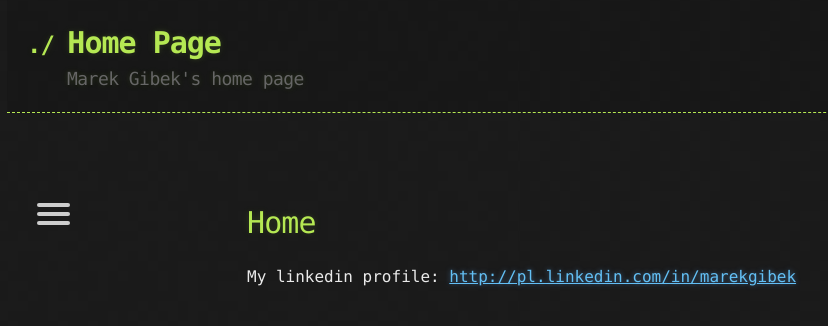
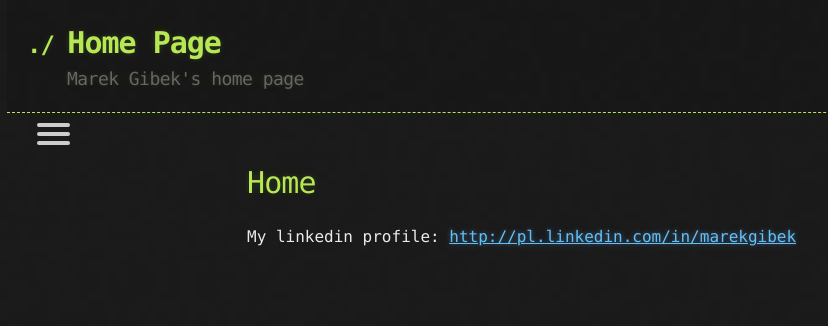
Before and after one commit to marek-g/marek-g.github.io, a Jekyll site: the page built from index.md, in a window 1280 px wide. Shown: the top 326 px of the page, without its empty margins (13-841 px from the left). Built offline with Jekyll 4.4.1, drawn with Linux system fonts in a browser that asks for light colours.

Commit message:
Layout tweaks.

```diff
--- a/_sass/jekyll-theme-hacker.scss
+++ b/_sass/jekyll-theme-hacker.scss
@@ -22,7 +22,7 @@ body {
 .container {
   max-width: 1000px;
   margin: 0 0 0 400px;
-  padding: 20px;
+  padding: 0 20px;
 }
 
 @media only all and (max-width: 1460px) {
@@ -55,7 +55,7 @@ header {
   width: 100%;
   border-bottom: 1px dashed $conifer; //header;
   padding: 20px 60px;
-  margin: 0 0 40px 20px;
+  margin: 0 0 20px 20px;
 }
 
 header h1 {
--- a/assets/css/menu_button.css
+++ b/assets/css/menu_button.css
@@ -62,7 +62,7 @@
 }
 
 /* Move menu upper for smaller widths. */
-@media only all and (max-width: 1250px) {
+@media only all and (max-width: 1460px) {
   #menuToggle {
     top: -10px;
   }
@@ -154,7 +154,7 @@
 {
   position: absolute;
   width: 300px;
-  margin: -100px 0 0 -50px;
+  margin: -80px 0 0 -50px;
   padding: 50px;
   padding-top: 125px;
 
```
